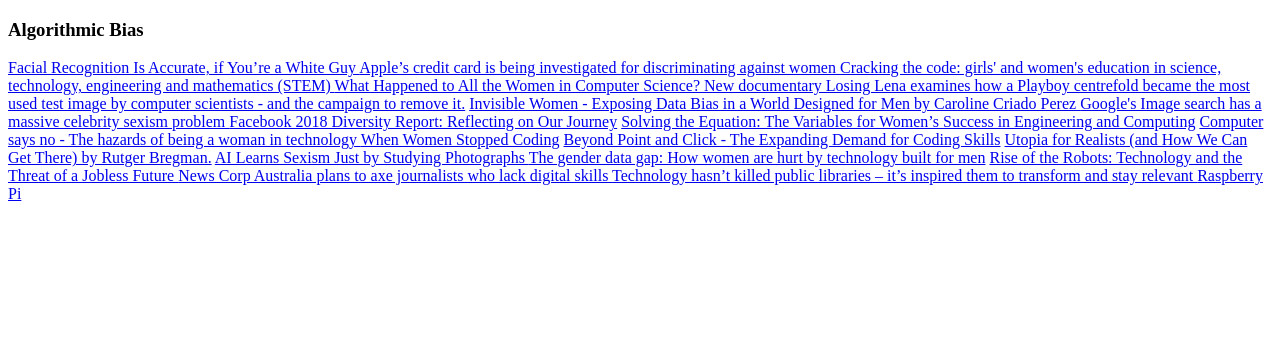
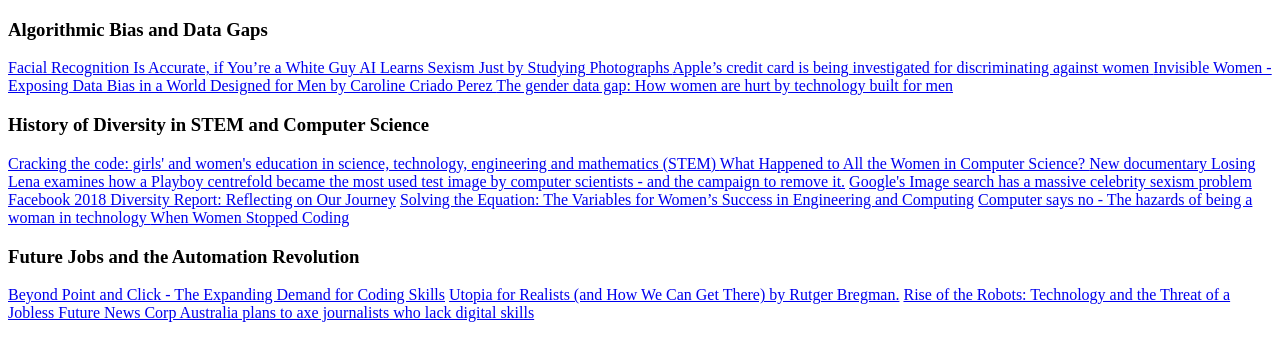
Before and after one commit to sarahesbie/cesa-stem-forum-demo-website, a plain HTML site: page sources.html in a window 1280 px wide. Drawn offline with Linux system fonts and the light colour scheme.

Commit message:
organised everything in a more logical way

```diff
--- a/sources.html
+++ b/sources.html
@@ -4,11 +4,16 @@
     <title>Sources from CESA STEM Forum Talk</title>
   </head>
   <body>
-    <h3>Algorithmic Bias</h3>
+    <h3>Algorithmic Bias and Data Gaps</h3>
     <a
       href="https://www.nytimes.com/2018/02/09/technology/facial-recognition-race-artificial-intelligence.html"
     >
       Facial Recognition Is Accurate, if You’re a White Guy
+    </a>
+    <a
+      href="  https://www.technologyreview.com/f/608700/ai-learns-sexism-just-by-studying-photographs/"
+    >
+      AI Learns Sexism Just by Studying Photographs
     </a>
     <a
       href="https://www.theverge.com/2019/11/11/20958953/apple-credit-card-gender-discrimination-algorithms-black-box-investigation?fbclid=IwAR1M4PinD6czZb_ye9VetNNhzynn1BTBz84xqBeXbKCDLECnmENQj_yth_A
@@ -16,6 +21,18 @@
     >
       Apple’s credit card is being investigated for discriminating against women
     </a>
+    <a href="https://www.penguin.com.au/books/invisible-women-9781784742928"
+      >Invisible Women - Exposing Data Bias in a World Designed for Men by
+      Caroline Criado Perez
+    </a>
+    <a
+      href="    https://www.abc.net.au/news/science/2019-03-09/women-and-the-gender-data-gap-caroline-criado-perez/10884198
+"
+    >
+      The gender data gap: How women are hurt by technology built for men</a
+    >
+
+    <h3>History of Diversity in STEM and Computer Science</h3>
     <a href="  https://unesdoc.unesco.org/ark:/48223/pf0000253479"
       >Cracking the code: girls' and women's education in science, technology,
       engineering and mathematics (STEM)
@@ -33,10 +50,7 @@
       most used test image by computer scientists - and the campaign to remove
       it.</a
     >
-    <a href="https://www.penguin.com.au/books/invisible-women-9781784742928"
-      >Invisible Women - Exposing Data Bias in a World Designed for Men by
-      Caroline Criado Perez
-    </a>
+
     <a
       href=" https://www.wired.co.uk/article/google-image-search-sexist-suggestions"
       >Google's Image search has a massive celebrity sexism problem
@@ -56,23 +70,14 @@
     >
       When Women Stopped Coding</a
     >
+    <h3>Future Jobs and the Automation Revolution</h3>
     <a href=" https://www.burning-glass.com/research-project/coding-skills/">
       Beyond Point and Click - The Expanding Demand for Coding Skills</a
     >
     <a href="   https://en.wikipedia.org/wiki/Utopia_for_Realists">
       Utopia for Realists (and How We Can Get There) by Rutger Bregman.</a
     >
-    <a
-      href="  https://www.technologyreview.com/f/608700/ai-learns-sexism-just-by-studying-photographs/"
-    >
-      AI Learns Sexism Just by Studying Photographs
-    </a>
-    <a
-      href="    https://www.abc.net.au/news/science/2019-03-09/women-and-the-gender-data-gap-caroline-criado-perez/10884198
-"
-    >
-      The gender data gap: How women are hurt by technology built for men</a
-    >
+
     <a href="  https://www.goodreads.com/book/show/22928874-rise-of-the-robots">
       Rise of the Robots: Technology and the Threat of a Jobless Future
     </a>
@@ -81,12 +86,5 @@
     >
       News Corp Australia plans to axe journalists who lack digital skills
     </a>
-    <a
-      href="    https://theconversation.com/technology-hasnt-killed-public-libraries-its-inspired-them-to-transform-and-stay-relevant-100900
-    "
-      >Technology hasn’t killed public libraries – it’s inspired them to
-      transform and stay relevant
-    </a>
-    <a href=" https://www.raspberrypi.org/ ">Raspberry Pi </a>
   </body>
 </html>
```
